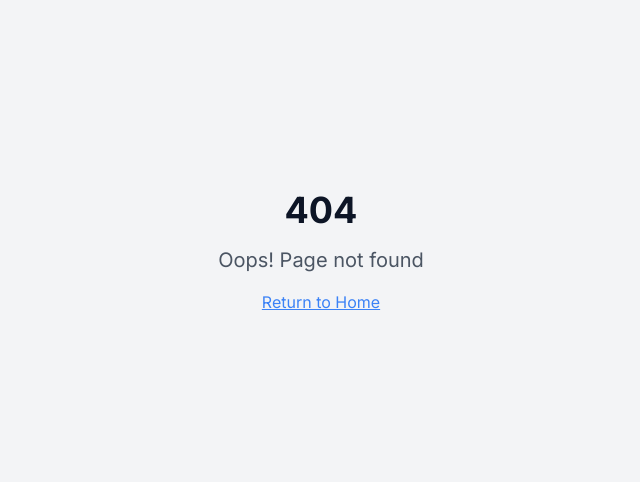
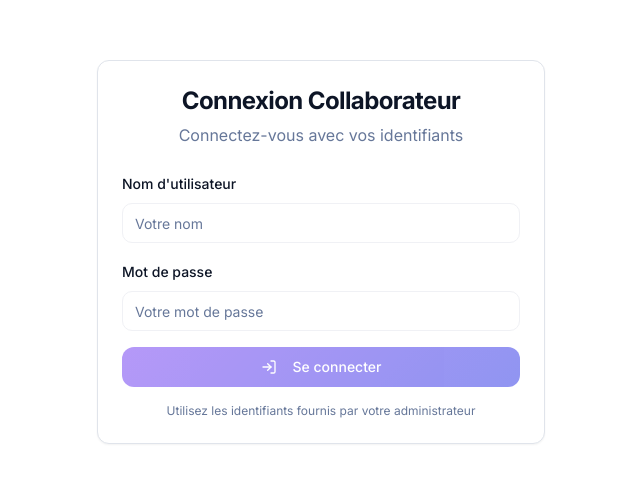
Before and after one commit to Tildah321/lumina-ai-collaboration, a React (Vite) app: page /collaborator-login/1 in a window 1280 px wide. Before the commit this address had no page. Shown: the part 148-630 px from the top of the page, without its empty margins (319-959 px from the left). Built offline with nearby package versions, Linux system fonts and the light colour scheme.

Commit message:
Refactor collaborator sharing link

```diff
--- a/src/App.tsx
+++ b/src/App.tsx
@@ -21,6 +21,7 @@ import Profile from "./pages/Profile";
 import Collaboration from "./pages/Collaboration";
 import InviteAcceptPage from "./components/collaboration/InviteAcceptPage";
 import CollaboratorLogin from "./components/collaboration/CollaboratorLogin";
+import CollaboratorLoginReusable from "./components/collaboration/CollaboratorLoginReusable";
 import CollaborationDashboard from "./pages/CollaborationDashboard";
 import NotFound from "./pages/NotFound";
 
@@ -109,6 +110,7 @@ const App = () => (
               </ProtectedRoute>
             } />
             <Route path="/invite/:token" element={<CollaboratorLogin />} />
+            <Route path="/collaborator-login/:token" element={<CollaboratorLoginReusable />} />
             <Route path="/collaboration-dashboard" element={<CollaborationDashboard />} />
             <Route path="*" element={<NotFound />} />
           </Routes>
--- /dev/null
+++ b/src/components/collaboration/CollaboratorLoginReusable.tsx
@@ -0,0 +1,172 @@
+import { useState, useEffect } from 'react';
+import { useParams, useNavigate } from 'react-router-dom';
+import { Button } from '@/components/ui/button';
+import { Card, CardContent, CardHeader, CardTitle } from '@/components/ui/card';
+import { Input } from '@/components/ui/input';
+import { Label } from '@/components/ui/label';
+import { LogIn, Loader2, AlertTriangle } from 'lucide-react';
+import { useToast } from '@/hooks/use-toast';
+import { supabase } from '@/integrations/supabase/client';
+
+const CollaboratorLoginReusable = () => {
+  const { token } = useParams();
+  const navigate = useNavigate();
+  const { toast } = useToast();
+  const [isLoggingIn, setIsLoggingIn] = useState(false);
+  const [loginForm, setLoginForm] = useState({
+    name: '',
+    password: ''
+  });
+
+  // Connexion collaborateur réutilisable
+  const handleLogin = async () => {
+    if (!loginForm.name.trim() || !loginForm.password.trim()) {
+      toast({
+        title: "Erreur",
+        description: "Veuillez remplir tous les champs",
+        variant: "destructive"
+      });
+      return;
+    }
+
+    setIsLoggingIn(true);
+    try {
+      const { data, error } = await supabase.rpc('verify_collaborator_credentials', {
+        p_invitation_token: token,
+        p_name: loginForm.name.trim(),
+        p_password: loginForm.password.trim()
+      });
+
+      if (error) throw error;
+
+      const result = data as { success: boolean; error?: string; collaborator?: any };
+
+      if (result.success && result.collaborator) {
+        // Stocker les informations du collaborateur dans le localStorage
+        const collaboratorInfo = {
+          id: result.collaborator.id,
+          name: result.collaborator.name,
+          role: result.collaborator.role,
+          token: token,
+          loginTime: Date.now()
+        };
+
+        localStorage.setItem('collaborator_session', JSON.stringify(collaboratorInfo));
+
+        toast({
+          title: "Connexion réussie",
+          description: `Bienvenue ${result.collaborator.name}!`
+        });
+
+        // Rediriger vers le dashboard collaborateur
+        navigate('/collaboration-dashboard');
+      } else {
+        throw new Error(result.error || 'Identifiants incorrects');
+      }
+    } catch (error: any) {
+      console.error('Erreur lors de la connexion:', error);
+
+      let errorMessage = "Connexion échouée";
+      if (error.message?.includes('Mot de passe incorrect') || error.message?.includes('password')) {
+        errorMessage = "Mot de passe incorrect";
+      } else if (error.message?.includes('Collaborateur non trouvé') || error.message?.includes('not found')) {
+        errorMessage = "Nom d'utilisateur incorrect ou compte non activé";
+      } else if (error.message?.includes('invitation non acceptée')) {
+        errorMessage = "Votre accès n'a pas encore été activé";
+      }
+
+      toast({
+        title: "Erreur de connexion",
+        description: errorMessage,
+        variant: "destructive"
+      });
+    } finally {
+      setIsLoggingIn(false);
+    }
+  };
+
+  const handleSubmit = (e: React.FormEvent) => {
+    e.preventDefault();
+    handleLogin();
+  };
+
+  if (!token) {
+    return (
+      <div className="min-h-screen flex items-center justify-center bg-background">
+        <Card className="w-full max-w-md">
+          <CardContent className="p-8 text-center">
+            <AlertTriangle className="w-12 h-12 text-destructive mx-auto mb-4" />
+            <h3 className="text-lg font-semibold mb-2">Lien invalide</h3>
+            <p className="text-muted-foreground">Ce lien de connexion n'est pas valide.</p>
+          </CardContent>
+        </Card>
+      </div>
+    );
+  }
+
+  return (
+    <div className="min-h-screen flex items-center justify-center bg-background">
+      <Card className="w-full max-w-md">
+        <CardHeader className="text-center">
+          <CardTitle className="text-2xl font-bold">Connexion Collaborateur</CardTitle>
+          <p className="text-muted-foreground">
+            Connectez-vous avec vos identifiants
+          </p>
+        </CardHeader>
+        <CardContent>
+          <form onSubmit={handleSubmit} className="space-y-4">
+            <div className="space-y-2">
+              <Label htmlFor="name">Nom d'utilisateur</Label>
+              <Input
+                id="name"
+                type="text"
+                value={loginForm.name}
+                onChange={(e) => setLoginForm({ ...loginForm, name: e.target.value })}
+                placeholder="Votre nom"
+                disabled={isLoggingIn}
+                required
+              />
+            </div>
+
+            <div className="space-y-2">
+              <Label htmlFor="password">Mot de passe</Label>
+              <Input
+                id="password"
+                type="password"
+                value={loginForm.password}
+                onChange={(e) => setLoginForm({ ...loginForm, password: e.target.value })}
+                placeholder="Votre mot de passe"
+                disabled={isLoggingIn}
+                required
+              />
+            </div>
+
+            <Button
+              type="submit"
+              className="w-full"
+              disabled={isLoggingIn || !loginForm.name.trim() || !loginForm.password.trim()}
+            >
+              {isLoggingIn ? (
+                <>
+                  <Loader2 className="w-4 h-4 animate-spin mr-2" />
+                  Connexion...
+                </>
+              ) : (
+                <>
+                  <LogIn className="w-4 h-4 mr-2" />
+                  Se connecter
+                </>
+              )}
+            </Button>
+
+            <p className="text-xs text-muted-foreground text-center">
+              Utilisez les identifiants fournis par votre administrateur
+            </p>
+          </form>
+        </CardContent>
+      </Card>
+    </div>
+  );
+};
+
+export default CollaboratorLoginReusable;
--- a/src/components/collaboration/CollaboratorManager.tsx
+++ b/src/components/collaboration/CollaboratorManager.tsx
@@ -144,20 +144,20 @@ const CollaboratorManager = () => {
         throw new Error(result.error || 'Erreur lors de la création de l\'invitation');
       }
 
-      const inviteLink = `${window.location.origin}/invite-setup/${invitationToken}`;
-      const inviteMessage = `Lien: ${inviteLink}\nNom: ${newInvite.name}\nMot de passe: ${newInvite.password}`;
+      const loginLink = `${window.location.origin}/collaborator-login/${invitationToken}`;
+      const inviteMessage = `Lien de connexion: ${loginLink}\nNom: ${newInvite.name}\nMot de passe: ${newInvite.password}`;
       setGeneratedLink(inviteMessage);
       setCollaborators([result.collaborator as Collaborator, ...collaborators]);
 
       toast({
-        title: "Lien d'invitation généré",
-        description: "Le lien d'invitation a été créé avec succès"
+        title: "Lien de connexion généré",
+        description: "Le lien de connexion collaborateur a été créé avec succès"
       });
     } catch (error: any) {
       console.error('Erreur lors de la génération du lien:', error);
 
       // Messages d'erreur plus spécifiques
-      let errorMessage = "Impossible de générer le lien d'invitation";
+      let errorMessage = "Impossible de générer le lien de connexion";
 
       if (error.message?.includes('row-level security')) {
         errorMessage = "Problème de permissions. Vérifiez que vous êtes connecté avec le bon compte.";
```
